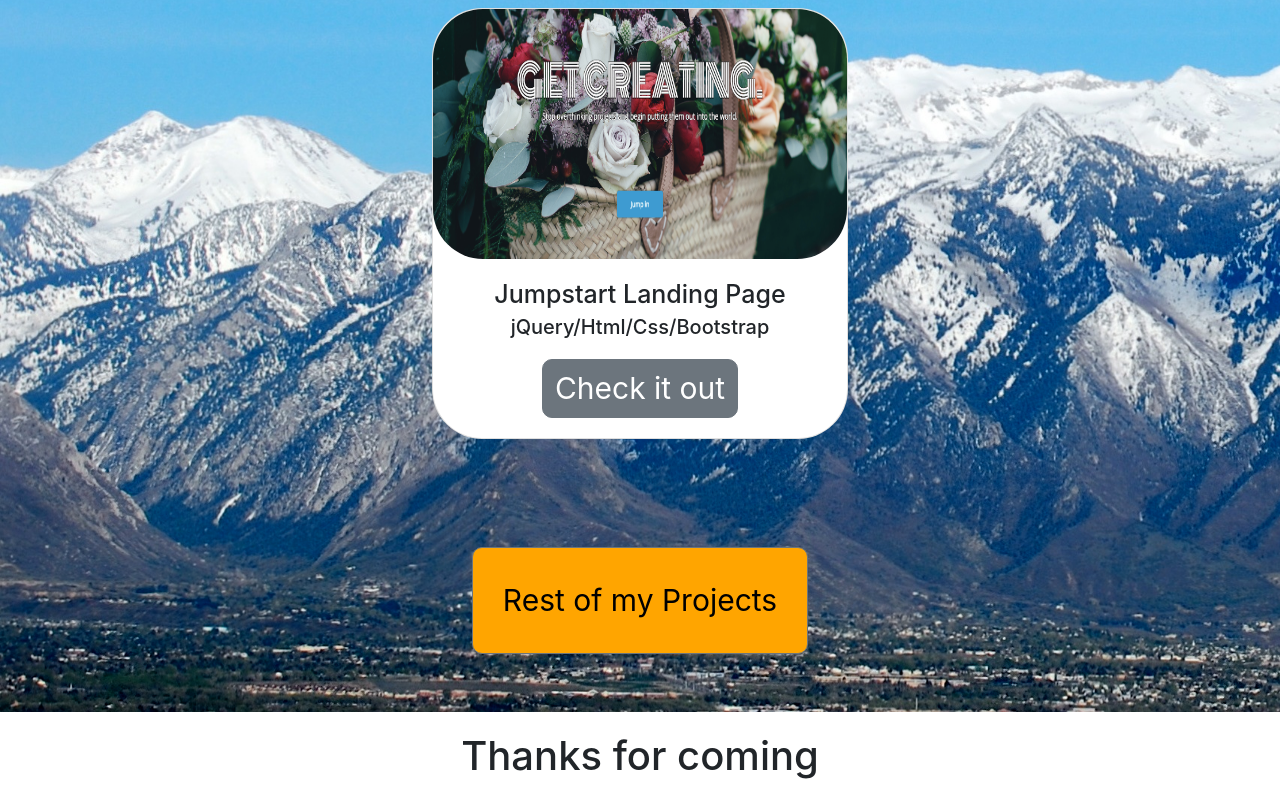
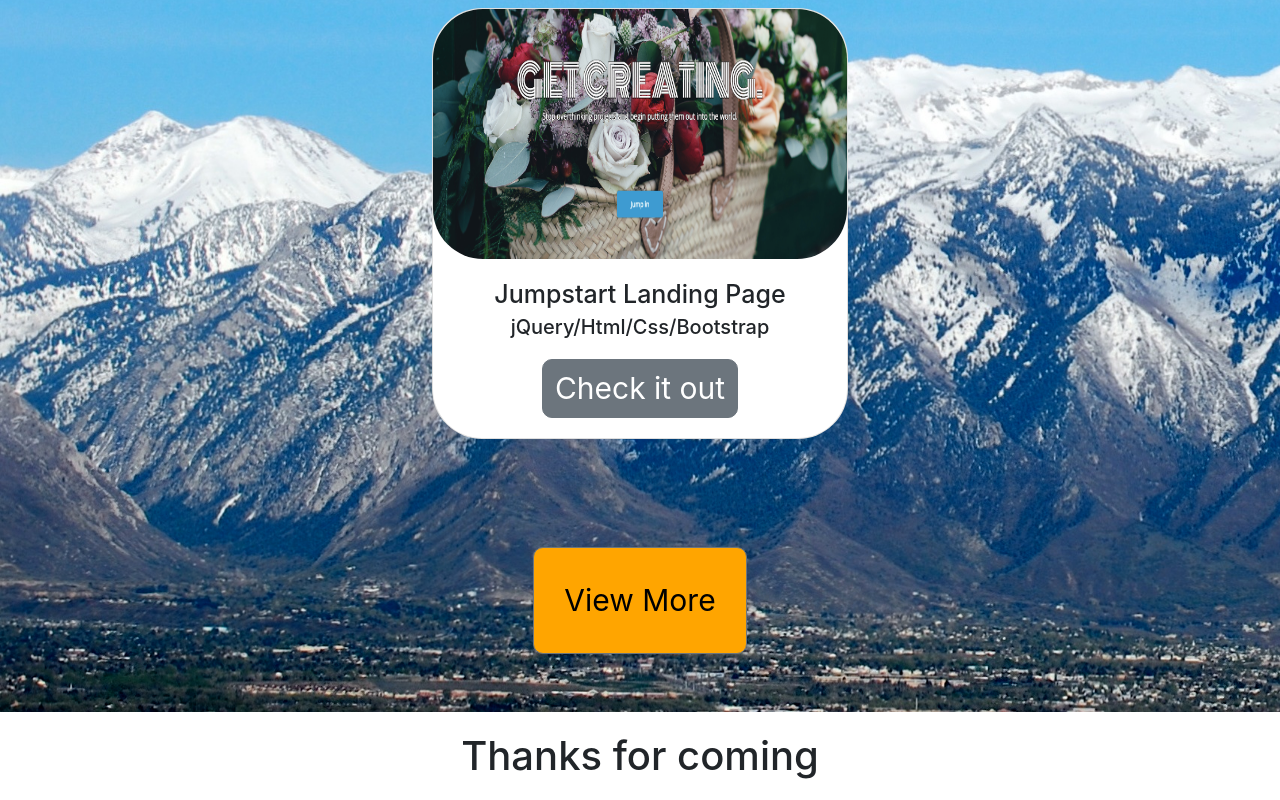
Before and after one commit to Yosh23/portfolio, a React (Create React App) app: page / in a window 1280 px wide. Shown: the part 1416-2216 px from the top of the page. Built offline with nearby package versions, Linux system fonts and the light colour scheme.

Commit message:
cta text

```diff
--- a/src/components/Jumbo.js
+++ b/src/components/Jumbo.js
@@ -48,7 +48,7 @@ export default class extends Component {
                     </Card>
                     </div>
                     <div className="container">
-                    <NavLink tag={Link} to="/projects"><Button target="_blank" href="Projects" id="custom-btn">Rest of my Projects</Button></NavLink>
+                    <NavLink tag={Link} to="/projects"><Button target="_blank" href="Projects" id="custom-btn">View More</Button></NavLink>
                     </div>
                 </section>
             </Fragment>
```
